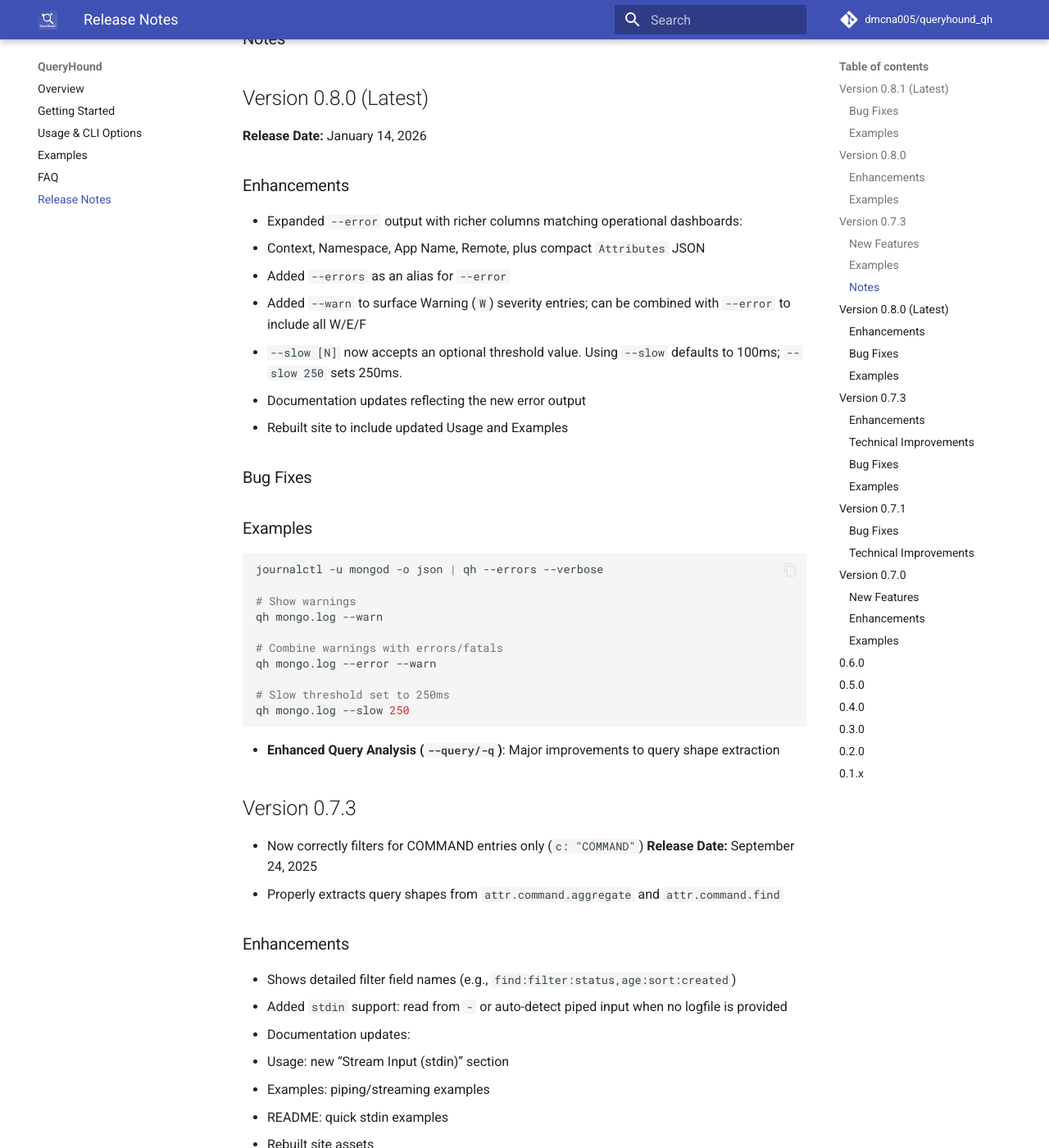
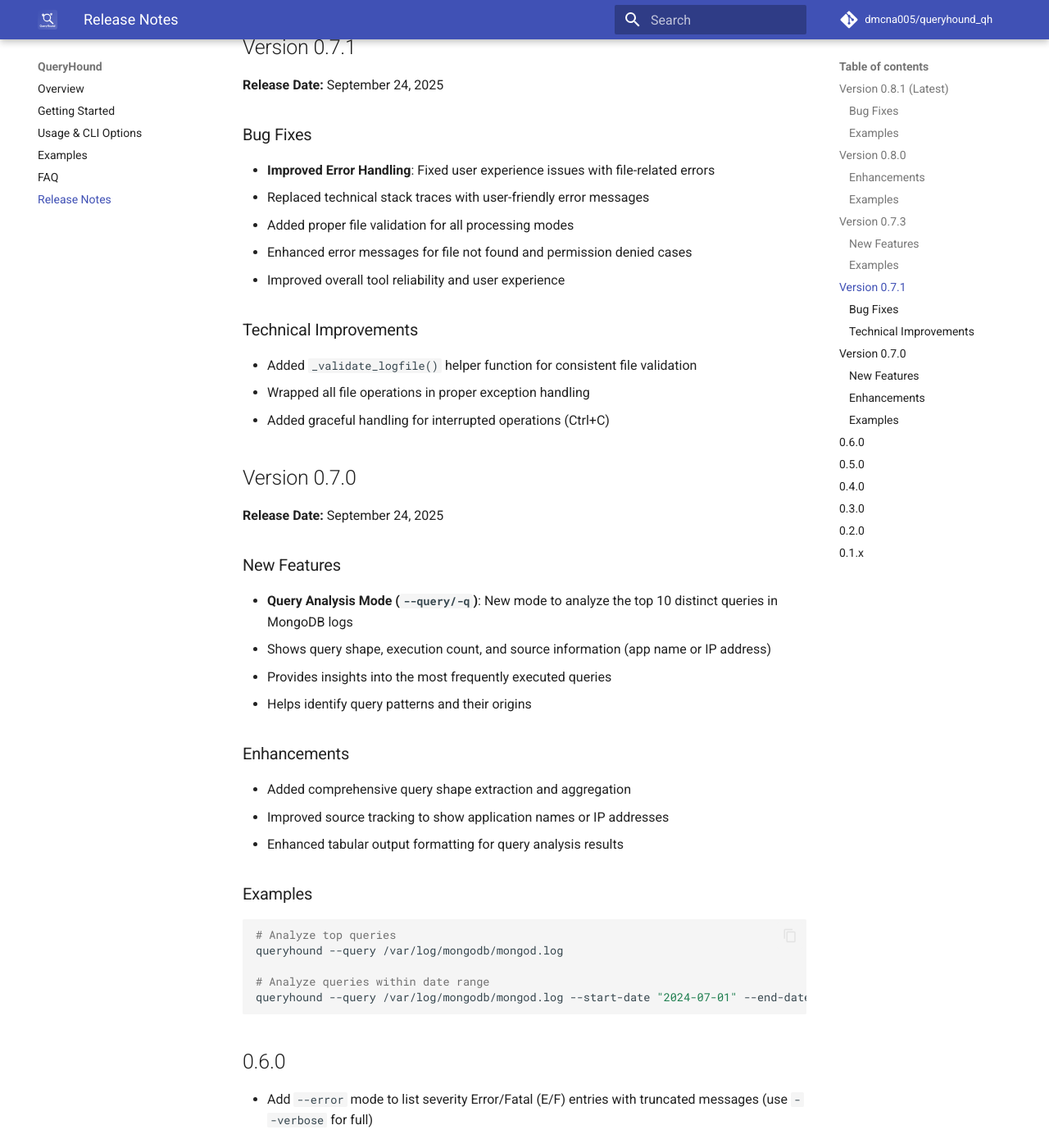
Before and after one commit to dmcna005/queryhound_qh, an MkDocs documentation site: the page built from docs/release-notes.md, in a window 1280 px wide and 1400 px high, scrolled down 2379 px. Shown: the whole window at 82% size. Built offline with MkDocs 1.6.1 and Material for MkDocs 9.7.7, drawn with Linux system fonts in a browser that asks for light colours; comment, search, counter and statistics services are not loaded; some of the changed text lies outside the part shown.

Commit message:
Fix: clean up corrupted release notes (remove duplicate 0.8.0 entry)

````diff
--- a/docs/release-notes.md
+++ b/docs/release-notes.md
@@ -90,77 +90,6 @@
 journalctl -u mongod -o json | qh --error
 ```
 
-### Notes
-
-## Version 0.8.0 (Latest)
-
-**Release Date:** January 14, 2026
-
-### Enhancements
-
-- Expanded `--error` output with richer columns matching operational dashboards:
-  - Context, Namespace, App Name, Remote, plus compact `Attributes` JSON
-- Added `--errors` as an alias for `--error`
-- Added `--warn` to surface Warning (`W`) severity entries; can be combined with `--error` to include all W/E/F
- - `--slow [N]` now accepts an optional threshold value. Using `--slow` defaults to 100ms; `--slow 250` sets 250ms.
-- Documentation updates reflecting the new error output
-- Rebuilt site to include updated Usage and Examples
-
-### Bug Fixes
-
-### Examples
-
-```bash
-journalctl -u mongod -o json | qh --errors --verbose
-
-# Show warnings
-qh mongo.log --warn
-
-# Combine warnings with errors/fatals
-qh mongo.log --error --warn
-
-# Slow threshold set to 250ms
-qh mongo.log --slow 250
-```
-
-- **Enhanced Query Analysis (`--query/-q`)**: Major improvements to query shape extraction
-
-## Version 0.7.3
-
-- Now correctly filters for COMMAND entries only (`c: "COMMAND"`)
-  **Release Date:** September 24, 2025
-- Properly extracts query shapes from `attr.command.aggregate` and `attr.command.find`
-
-### Enhancements
-
-- Shows detailed filter field names (e.g., `find:filter:status,age:sort:created`)
-- Added `stdin` support: read from `-` or auto-detect piped input when no logfile is provided
-- Documentation updates:
-  - Usage: new “Stream Input (stdin)” section
-  - Examples: piping/streaming examples
-  - README: quick stdin examples
-- Rebuilt site assets
-  - Displays actual pipeline stages (e.g., `aggregate:pipeline:[$match,$group,$sort]`)
-  - Provides much more meaningful and actionable query analysis results
-
-### Technical Improvements
-
-- Added `_extract_command_query_shape()` function for proper MongoDB command parsing
-- Enhanced filtering to focus on aggregate and find operations specifically
-
-### Bug Fixes
-
-- Better pipeline stage extraction for aggregation queries
-
-### Examples
-
-```bash
-# Now shows detailed query shapes like:
-# find:filter:status,age:sort:created
-# aggregate:pipeline:[$match,$group,$sort]
-queryhound --query /var/log/mongodb/mongod.log
-```
-
 ## Version 0.7.1
 
 **Release Date:** September 24, 2025
````
